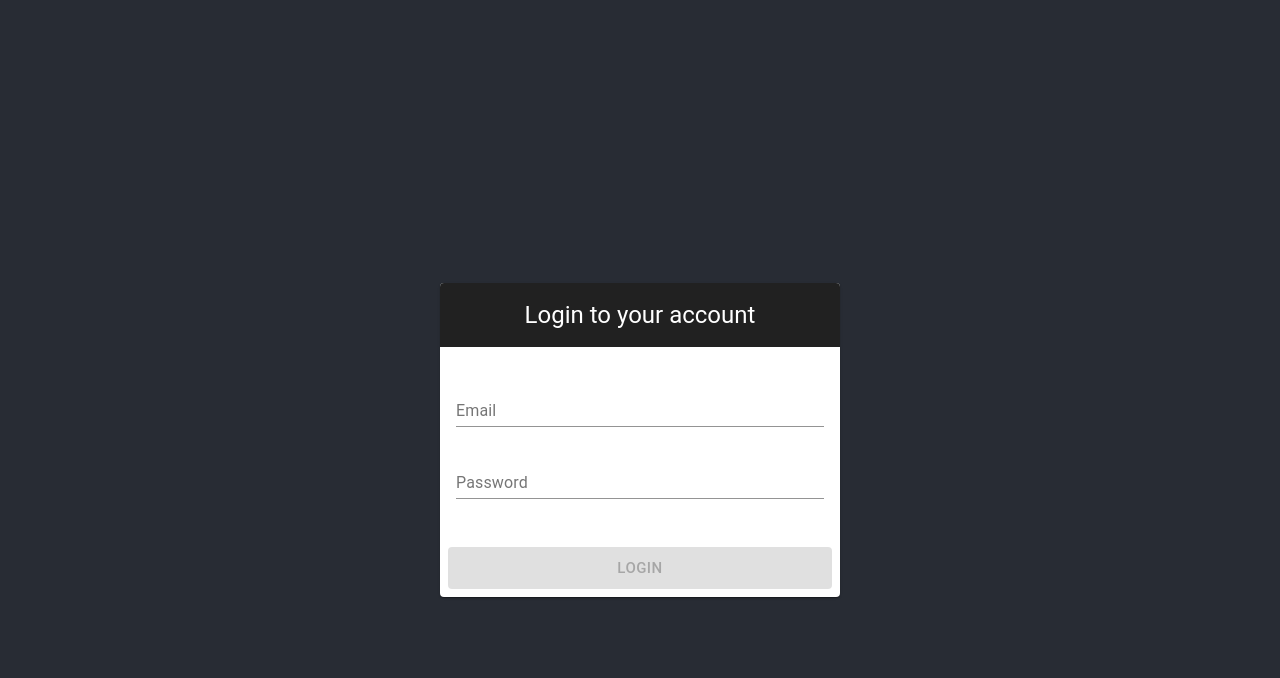
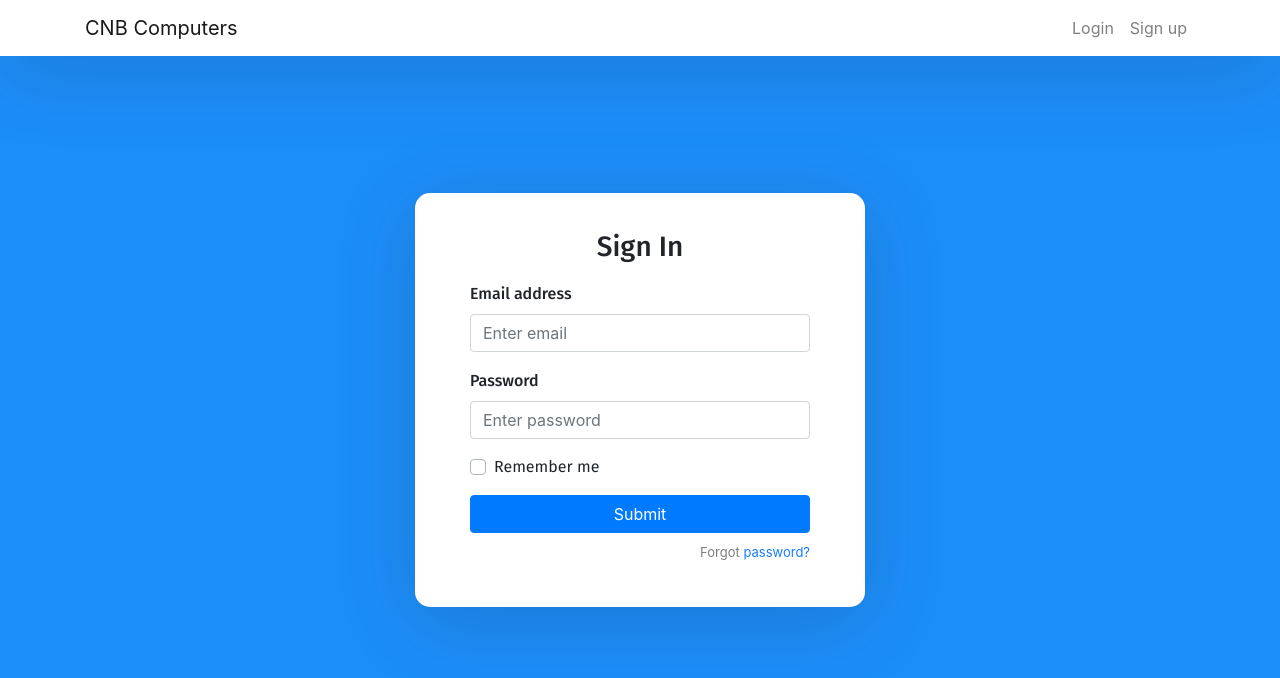
Before and after one commit to SangitaBarala/homework_cnbsite, a React (Create React App) app: page / in a window 1280 px wide. Shown: the top 678 px of the page. Built offline with nearby package versions, Linux system fonts and the light colour scheme.

Commit message:
Register and changes in login

```diff
--- a/package.json
+++ b/package.json
@@ -16,6 +16,8 @@
     "react": "^17.0.2",
     "react-bootstrap": "^1.6.1",
     "react-dom": "^17.0.2",
+    "react-router": "^5.2.0",
+    "react-router-dom": "^5.2.0",
     "react-scripts": "4.0.3",
     "typescript": "^4.3.5",
     "web-vitals": "^1.1.2"
@@ -43,5 +45,8 @@
       "last 1 firefox version",
       "last 1 safari version"
     ]
+  },
+  "devDependencies": {
+    "@types/react-router-dom": "^5.1.8"
   }
 }
--- a/src/App.tsx
+++ b/src/App.tsx
@@ -1,16 +1,41 @@
 import React from 'react';
-import logo from './logo.svg';
+import '../node_modules/bootstrap/dist/css/bootstrap.min.css';
 import './App.css';
-import Login from './Componants/Login'
+import { BrowserRouter as Router, Switch, Route, Link } from "react-router-dom";
+
+import Login from "./Componants/Login";
+import Register from "./Componants/Register";
 
 function App() {
-  return (
-    <div className="App">
-      <header className="App-header">
-        < Login />
-      </header>
-    </div>
-  );
+    return (<Router>
+        <div className="App">
+            <nav className="navbar navbar-expand-lg navbar-light fixed-top">
+                <div className="container">
+                    <Link className="navbar-brand" to={"/sign-in"}>CNB Computers</Link>
+                    <div className="collapse navbar-collapse" id="navbarTogglerDemo02">
+                        <ul className="navbar-nav ml-auto">
+                            <li className="nav-item">
+                                <Link className="nav-link" to={"/sign-in"}>Login</Link>
+                            </li>
+                            <li className="nav-item">
+                                <Link className="nav-link" to={"/sign-up"}>Sign up</Link>
+                            </li>
+                        </ul>
+                    </div>
+                </div>
+            </nav>
+
+            <div className="auth-wrapper">
+                <div className="auth-inner">
+                    <Switch>
+                        <Route exact path='/' component={Login} />
+                        <Route path="/sign-in" component={Login} />
+                        <Route path="/sign-up" component={Register} />
+                    </Switch>
+                </div>
+            </div>
+        </div></Router>
+    );
 }
 
 export default App;
--- a/src/Componants/Login.tsx
+++ b/src/Componants/Login.tsx
@@ -1,198 +1,34 @@
-import React, { useReducer, useEffect } from 'react';
-import { createStyles, makeStyles, Theme } from '@material-ui/core/styles';
+import React, { Component } from "react";
 
-import TextField from '@material-ui/core/TextField';
-import { Card } from '@material-ui/core';
-import { CardContent }from '@material-ui/core';
-import { CardActions } from '@material-ui/core';
-import { CardHeader } from '@material-ui/core';
-import { Button } from '@material-ui/core';
+class Login extends Component {
+    render() {
+        return (
+            <form>
+                <h3>Sign In</h3>
 
-const useStyles = makeStyles((theme: Theme) =>
-    createStyles({
-        container: {
-            display: 'flex',
-            flexWrap: 'wrap',
-            width: 400,
-            margin: `${theme.spacing(0)} auto`
-        },
-        loginBtn: {
-            marginTop: theme.spacing(2),
-            flexGrow: 1,
+                <div className="form-group">
+                    <label>Email address</label>
+                    <input type="email" className="form-control" placeholder="Enter email" />
+                </div>
 
-        },
+                <div className="form-group">
+                    <label>Password</label>
+                    <input type="password" className="form-control" placeholder="Enter password" />
+                </div>
 
-        header: {
-            textAlign: 'center',
-            background: '#212121',
-            color: '#fff'
-        },
-        card: {
-            marginTop: theme.spacing(10)
-        }
-    })
-);
+                <div className="form-group">
+                    <div className="custom-control custom-checkbox">
+                        <input type="checkbox" className="custom-control-input" id="customCheck1" />
+                        <label className="custom-control-label" htmlFor="customCheck1">Remember me</label>
+                    </div>
+                </div>
 
-//state type
-
-type State = {
-    username: string
-    password: string
-    isButtonDisabled: boolean
-    helperText: string
-    isError: boolean
-};
-
-const initialState: State = {
-    username: '',
-    password: '',
-    isButtonDisabled: true,
-    helperText: '',
-    isError: false
-};
-
-type Action = { type: 'setUsername', payload: string }
-    | { type: 'setPassword', payload: string }
-    | { type: 'setIsButtonDisabled', payload: boolean }
-    | { type: 'loginSuccess', payload: string }
-    | { type: 'loginFailed', payload: string }
-    | { type: 'setIsError', payload: boolean };
-
-const reducer = (state: State, action: Action): State => {
-    switch (action.type) {
-        case 'setUsername':
-            return {
-                ...state,
-                username: action.payload
-            };
-        case 'setPassword':
-            return {
-                ...state,
-                password: action.payload
-            };
-        case 'setIsButtonDisabled':
-            return {
-                ...state,
-                isButtonDisabled: action.payload
-            };
-        case 'loginSuccess':
-            return {
-                ...state,
-                helperText: action.payload,
-                isError: false
-            };
-        case 'loginFailed':
-            return {
-                ...state,
-                helperText: action.payload,
-                isError: true
-            };
-        case 'setIsError':
-            return {
-                ...state,
-                isError: action.payload
-            };
+                <button type="submit" className="btn btn-primary btn-block">Submit</button>
+                <p className="forgot-password text-right">
+                    Forgot <a href="#">password?</a>
+                </p>
+            </form>
+        );
     }
 }
-
-const Login = () => {
-    const classes = useStyles();
-    const [state, dispatch] = useReducer(reducer, initialState);
-
-    useEffect(() => {
-        if (state.username.trim() && state.password.trim()) {
-            dispatch({
-                type: 'setIsButtonDisabled',
-                payload: false
-            });
-        } else {
-            dispatch({
-                type: 'setIsButtonDisabled',
-                payload: true
-            });
-        }
-    }, [state.username, state.password]);
-
-    const handleLogin = () => {
-        if (state.username === 'abc@email.com' && state.password === 'password') {
-            dispatch({
-                type: 'loginSuccess',
-                payload: 'Login Successfully'
-            });
-        } else {
-            dispatch({
-                type: 'loginFailed',
-                payload: 'Incorrect username or password'
-            });
-        }
-    };
-
-    const handleKeyPress = (event: React.KeyboardEvent) => {
-        if (event.keyCode === 13 || event.which === 13) {
-            state.isButtonDisabled || handleLogin();
-        }
-    };
-
-    const handleUsernameChange: React.ChangeEventHandler<HTMLInputElement> =
-        (event) => {
-            dispatch({
-                type: 'setUsername',
-                payload: event.target.value
-            });
-        };
-
-    const handlePasswordChange: React.ChangeEventHandler<HTMLInputElement> =
-        (event) => {
-            dispatch({
-                type: 'setPassword',
-                payload: event.target.value
-            });
-        }
-    return (
-        <form className={classes.container} noValidate autoComplete="off">
-            <Card className={classes.card}>
-                <CardHeader className={classes.header} title="Login to your account" />
-                <CardContent>
-                    <div>
-                        <TextField
-                            error={state.isError}
-                            fullWidth
-                            id="username"
-                            type="email"
-                            label="Email"
-                            placeholder="Email"
-                            margin="normal"
-                            onChange={handleUsernameChange}
-                            onKeyPress={handleKeyPress}
-                        />
-                        <TextField
-                            error={state.isError}
-                            fullWidth
-                            id="password"
-                            type="password"
-                            label="Password"
-                            placeholder="Password"
-                            margin="normal"
-                            helperText={state.helperText}
-                            onChange={handlePasswordChange}
-                            onKeyPress={handleKeyPress}
-                        />
-                    </div>
-                </CardContent>
-                <CardActions>
-                    <Button
-                        variant="contained"
-                        size="large"
-                        color="secondary"
-                        className={classes.loginBtn}
-                        onClick={handleLogin}
-                        disabled={state.isButtonDisabled}>
-                        Login
-          </Button>
-                </CardActions>
-            </Card>
-        </form>
-    );
-}
-
 export default Login;
--- /dev/null
+++ b/src/Componants/Register.tsx
@@ -0,0 +1,39 @@
+import React, { Component } from "react";
+import { BrowserRouter as Router, Switch, Route, Link } from "react-router-dom";
+
+ class Register extends Component {
+    render() {
+        return (
+            <form>
+                <h3>Sign Up</h3>
+
+                <div className="form-group">
+                    <label>First name</label>
+                    <input type="text" className="form-control" placeholder="First name" />
+                </div>
+
+                <div className="form-group">
+                    <label>Last name</label>
+                    <input type="text" className="form-control" placeholder="Last name" />
+                </div>
+
+                <div className="form-group">
+                    <label>Email address</label>
+                    <input type="email" className="form-control" placeholder="Enter email" />
+                </div>
+
+                <div className="form-group">
+                    <label>Password</label>
+                    <input type="password" className="form-control" placeholder="Enter password" />
+                </div>
+
+                <button type="submit" className="btn btn-primary btn-block">Sign Up</button>
+                <p className="forgot-password text-right">
+                    Already registered <Link  to={"/sign-in"}>Login</Link>
+                </p>
+            </form>
+        );
+    }
+}
+
+export default Register;
--- a/src/index.css
+++ b/src/index.css
@@ -1,13 +1,74 @@
-body {
-  margin: 0;
-  font-family: -apple-system, BlinkMacSystemFont, 'Segoe UI', 'Roboto', 'Oxygen',
-    'Ubuntu', 'Cantarell', 'Fira Sans', 'Droid Sans', 'Helvetica Neue',
-    sans-serif;
-  -webkit-font-smoothing: antialiased;
-  -moz-osx-font-smoothing: grayscale;
+@import url('https://fonts.googleapis.com/css?family=Fira+Sans:400,500,600,700,800');
+
+* {
+    box-sizing: border-box;
 }
 
-code {
-  font-family: source-code-pro, Menlo, Monaco, Consolas, 'Courier New',
-    monospace;
+body {
+    background: #1C8EF9 !important;
+    min-height: 100vh;
+    display: flex;
+    font-weight: 400;
+    font-family: 'Fira Sans', sans-serif;
 }
+
+h1, h2, h3, h4, h5, h6, label, span {
+    font-weight: 500;
+    font-family: 'Fira Sans', sans-serif;
+}
+
+body, html, .App, #root, .auth-wrapper {
+    width: 100%;
+    height: 100%;
+}
+
+.navbar-light {
+    background-color: #ffffff;
+    box-shadow: 0px 14px 80px rgba(34, 35, 58, 0.2);
+}
+
+.auth-wrapper {
+    display: flex;
+    justify-content: center;
+    flex-direction: column;
+    text-align: left;
+}
+
+.auth-inner {
+    width: 450px;
+    margin: auto;
+    background: #ffffff;
+    box-shadow: 0px 14px 80px rgba(34, 35, 58, 0.2);
+    padding: 40px 55px 45px 55px;
+    border-radius: 15px;
+    transition: all .3s;
+}
+
+.auth-wrapper .form-control:focus {
+    border-color: #167bff;
+    box-shadow: none;
+}
+
+.auth-wrapper h3 {
+    text-align: center;
+    margin: 0;
+    line-height: 1;
+    padding-bottom: 20px;
+}
+
+.custom-control-label {
+    font-weight: 400;
+}
+
+.forgot-password,
+.forgot-password a {
+    text-align: right;
+    font-size: 13px;
+    padding-top: 10px;
+    color: #7f7d7d;
+    margin: 0;
+}
+
+    .forgot-password a {
+        color: #167bff;
+    }
--- a/src/index.tsx
+++ b/src/index.tsx
@@ -1,19 +1,15 @@
-import React from 'react';
-import ReactDOM from 'react-dom';
-import './index.css';
-import App from './App';
+import React from "react";
+import ReactDOM from "react-dom";
+import { BrowserRouter } from "react-router-dom";
+import "./index.css";
+import App from "./App";
 import reportWebVitals from './reportWebVitals';
-import 'bootstrap/dist/css/bootstrap.min.css';
-
 
 ReactDOM.render(
-  <React.StrictMode>
-    <App />
-  </React.StrictMode>,
-  document.getElementById('root')
+    <BrowserRouter>
+        <App />
+    </BrowserRouter>,
+    document.getElementById("root")
 );
 
-// If you want to start measuring performance in your app, pass a function
-// to log results (for example: reportWebVitals(console.log))
-// or send to an analytics endpoint. Learn more: https://bit.ly/CRA-vitals
 reportWebVitals();
```
Also changed, not shown: 1 other file (tests, documents, lock files or other folders).
